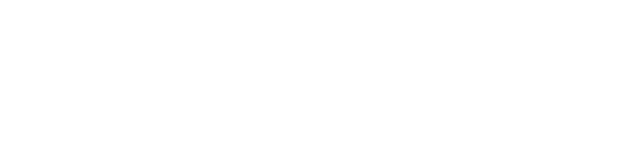
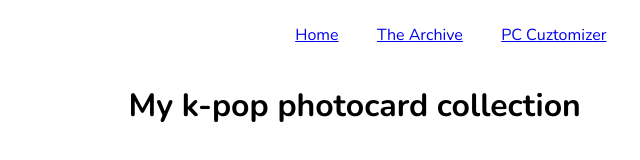
Before and after one commit to ThisRiven/K-pop_Archive_PC_Customizer, a plain HTML site: page Index.html in a window 1280 px wide. Shown: the whole page, without its empty margins (640-1280 px from the left). Drawn offline with nearby package versions, Linux system fonts and the light colour scheme.

Commit message:
added archivehtml and customiserhtml

```diff
--- a/Index.html
+++ b/Index.html
@@ -1,9 +1,32 @@
 <!DOCTYPE html>
 <html lang="en">
   <head>
+    <link rel="stylesheet" href="styles.css" />
+    <link rel="preconnect" href="https://fonts.googleapis.com" />
+    <link rel="preconnect" href="https://fonts.gstatic.com" crossorigin />
+    <link
+      href="https://fonts.googleapis.com/css2?family=Nunito:ital,wght@0,200..1000;1,200..1000&display=swap"
+      rel="stylesheet"
+    />
     <meta charset="UTF-8" />
     <meta name="viewport" content="width=device-width, initial-scale=1.0" />
     <title>K-pop PC Customizer</title>
   </head>
-  <body></body>
+  <body>
+    <div>
+      <nav>
+        <p class="navp nunito-bodytext"><a href="Index.html">Home</a></p>
+        <p class="navp nunito-bodytext">
+          <a href="archive.html">The Archive</a>
+        </p>
+        <p class="navp nunito-bodytext">
+          <a href="customiser.html">PC Cuztomizer</a>
+        </p>
+      </nav>
+    </div>
+
+    <div class="header">
+      <h1 class="nunito-bold">My k-pop photocard collection</h1>
+    </div>
+  </body>
 </html>
--- a/styles.css
+++ b/styles.css
@@ -0,0 +1,31 @@
+.nunito-bold {
+  font-family: "Nunito", serif;
+  font-optical-sizing: auto;
+  font-weight: 700;
+  font-style: normal;
+}
+
+.nunito-bodytext {
+  font-family: "Nunito", serif;
+  font-optical-sizing: auto;
+  font-weight: 300;
+  font-style: normal;
+}
+
+.header {
+  display: block;
+  direction: rtl;
+  margin: 3vw 4vw 3vw auto;
+}
+
+nav {
+  display: flex;
+  justify-content: flex-end;
+  align-items: center;
+  margin: 0;
+  padding: 0;
+}
+
+.navp {
+  margin: 2vh 2vw auto 1vw;
+}
```
Also changed, not shown: archive.html (added, +9 -0 lines), customiser.html (added, +9 -0 lines).
